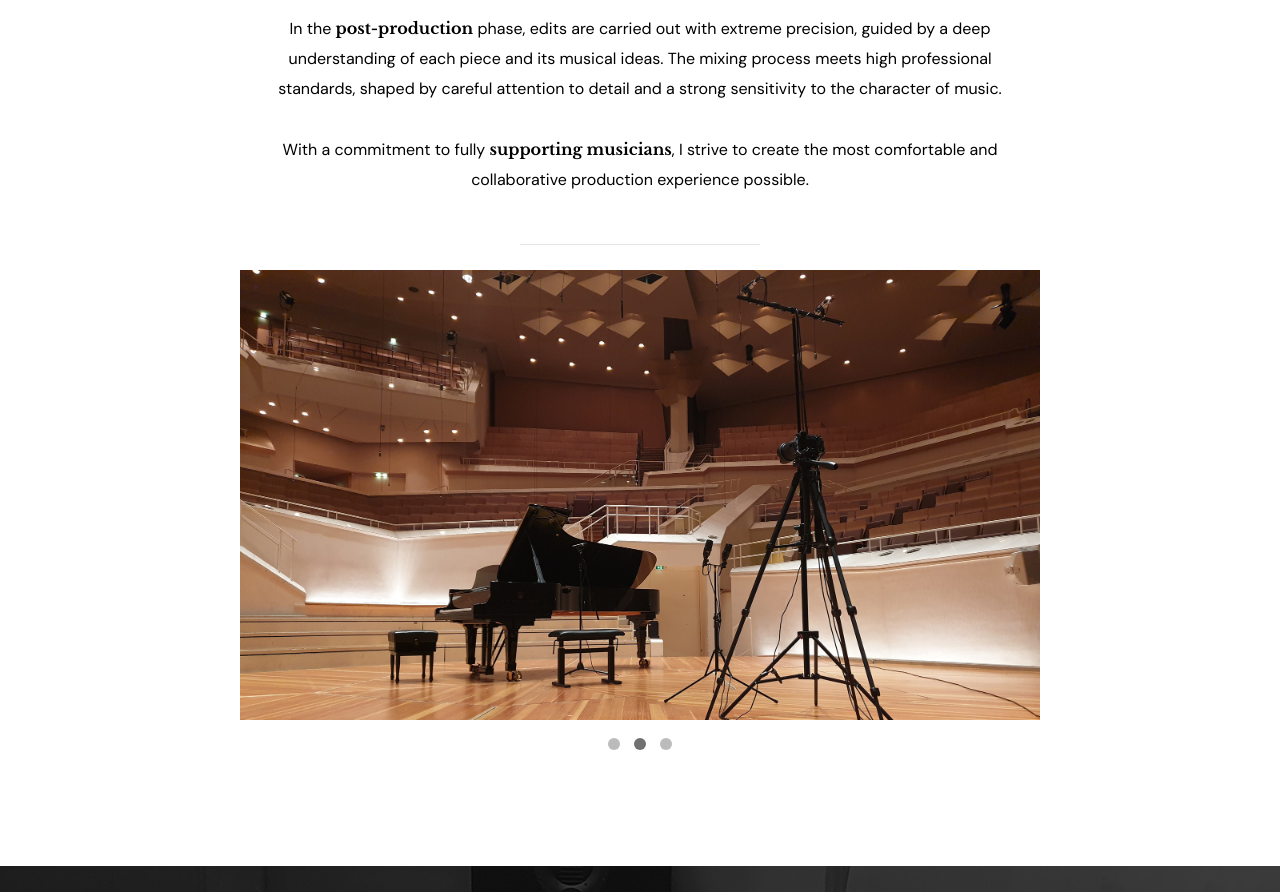
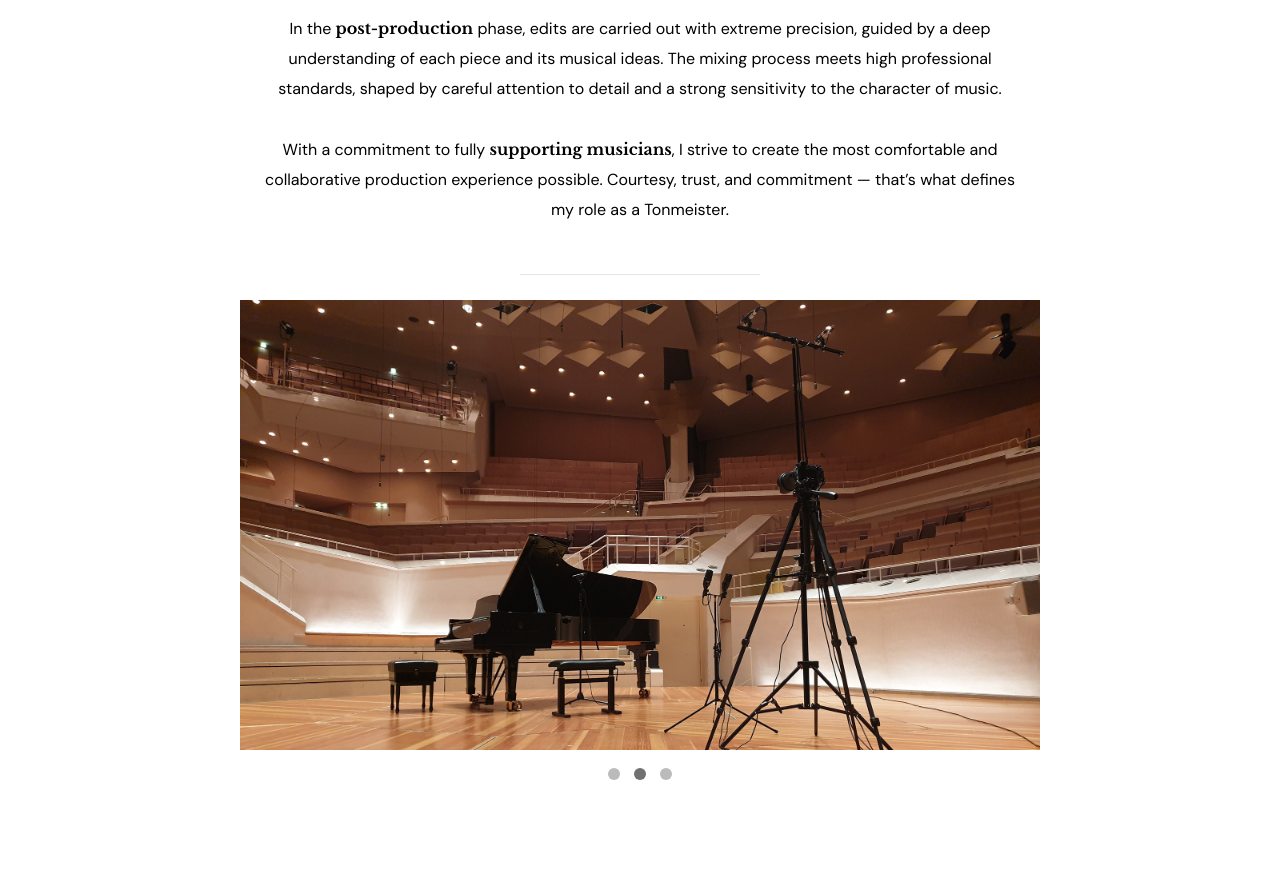
Before and after one commit to JoshuaYWPark/JoshuaYWPark.github.io, a plain HTML site: page index.html in a window 1280 px wide. Shown: the part 4460-5352 px from the top of the page. Drawn offline with Linux system fonts and the light colour scheme.

Commit message:
Update index.html

```diff
--- a/index.html
+++ b/index.html
@@ -587,7 +587,7 @@
                 <h1>Supports to reach the Finest</h1>
                 <p>The entire <b>audio production</b> process — from the earliest stages of planning and recording to the final phase of high-end mastering — ensuring exceptional quality at every step. In collaboration with the video team, comprehensive <b>video production</b> services are offered, including concert recordings, promotional videos, and more.</p>
                 <p>In the <b>post-production</b> phase, edits are carried out with extreme precision, guided by a deep understanding of each piece and its musical ideas. The mixing process meets high professional standards, shaped by careful attention to detail and a strong sensitivity to the character of music.</p>
-                <p>With a commitment to fully <b>supporting musicians</b>, I strive to create the most comfortable and collaborative production experience possible.</p>
+                <p>With a commitment to fully <b>supporting musicians</b>, I strive to create the most comfortable and collaborative production experience possible. Courtesy, trust, and commitment — that’s what defines my role as a Tonmeister.</p>
             </div>
         </div>
 
```
